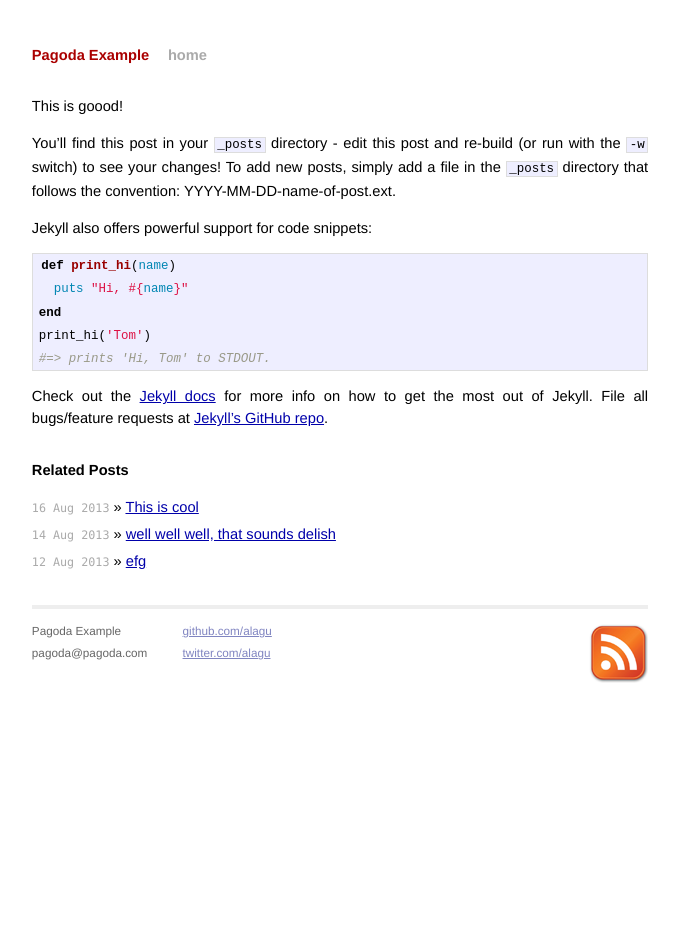
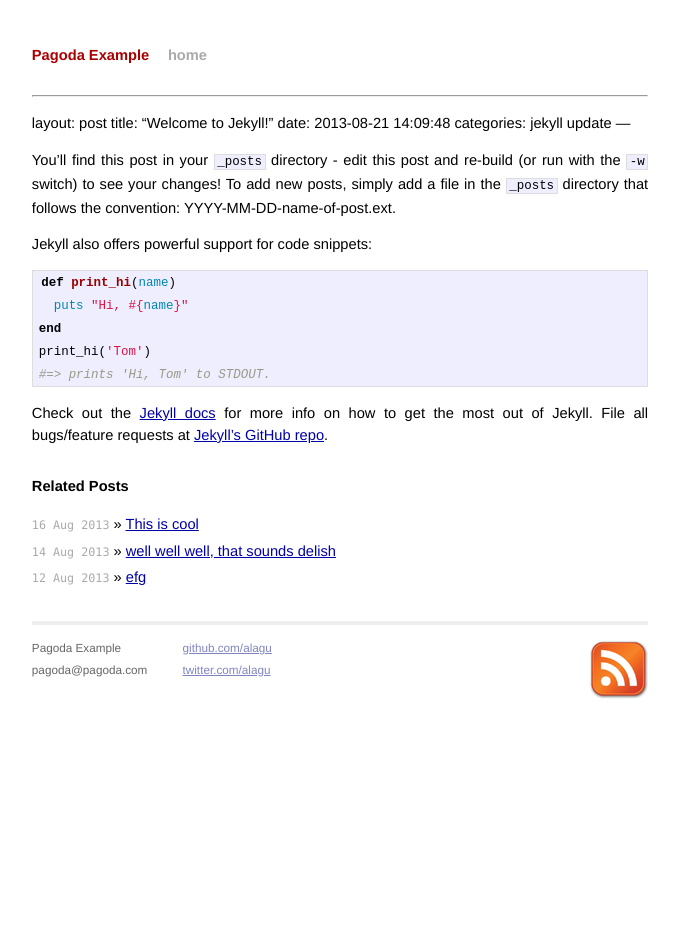
Before and after one commit to alagu/pagoda-demo-blog, a Jekyll site: the page built from _posts/2013-08-21-good.md, in a window 1280 px wide. Shown: the whole page, without its empty margins (300-979 px from the left). Built offline with Jekyll 4.4.1, drawn with Linux system fonts in a browser that asks for light colours; Markdown is read by kramdown in place of the engine named in the settings.

Commit message:
Changed 2013-08-21-good.md

```diff
--- a/_posts/2013-08-21-good.md
+++ b/_posts/2013-08-21-good.md
@@ -3,7 +3,12 @@
 layout: post
 published: true
 ---
-This is goood!
+---
+layout: post
+title:  "Welcome to Jekyll!"
+date:   2013-08-21 14:09:48
+categories: jekyll update
+---
 
 You'll find this post in your `_posts` directory - edit this post and re-build (or run with the `-w` switch) to see your changes!
 To add new posts, simply add a file in the `_posts` directory that follows the convention: YYYY-MM-DD-name-of-post.ext.
```
